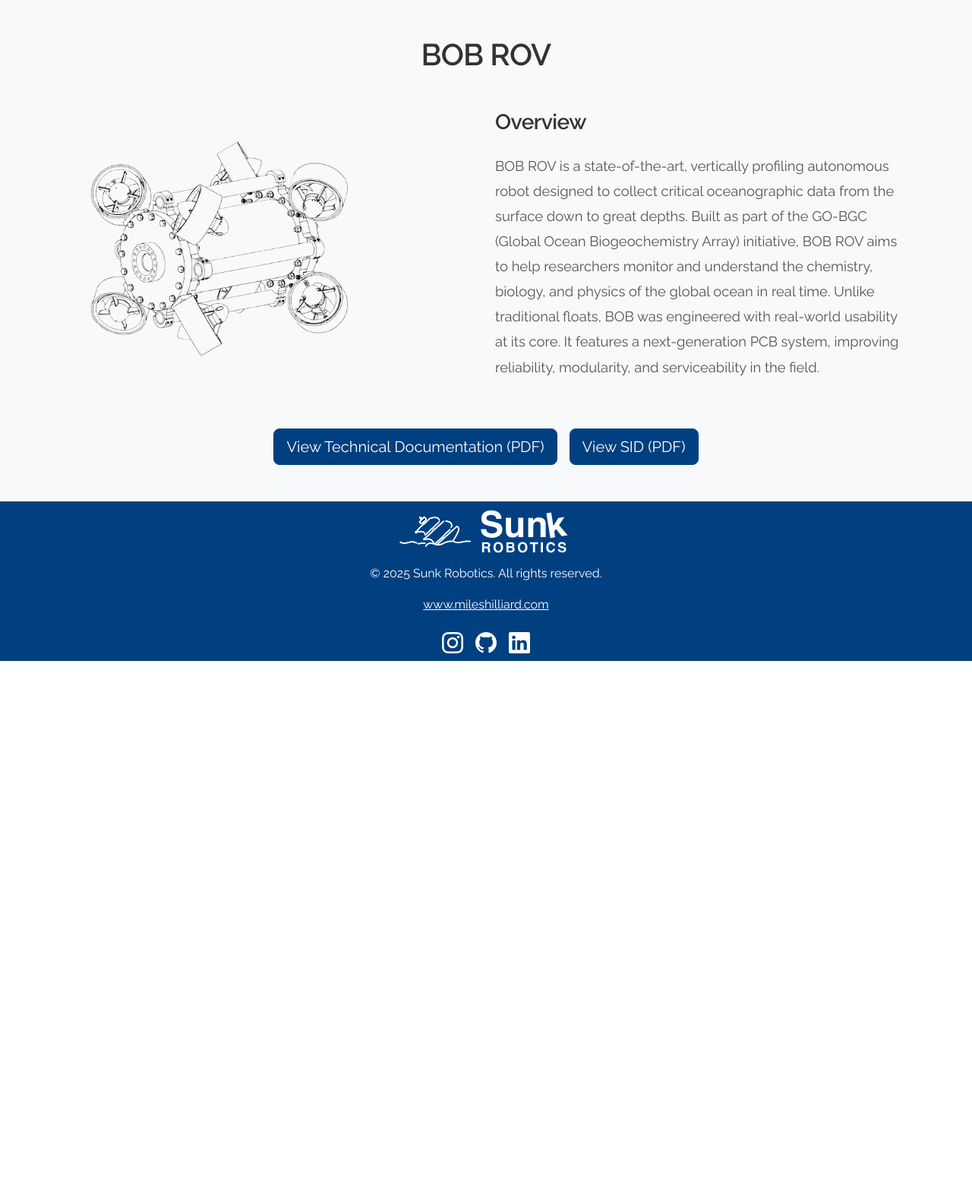
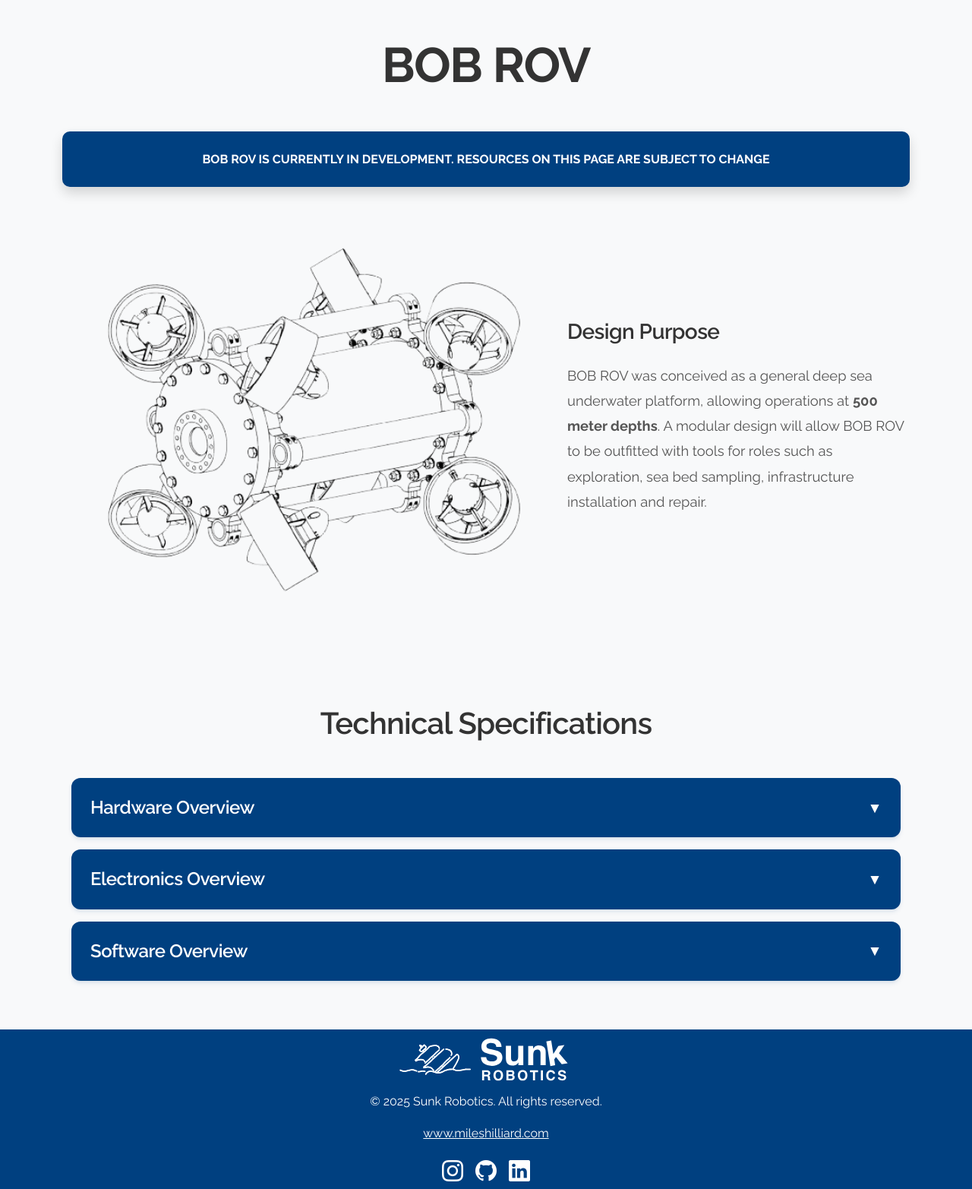
Before and after one commit to syntaxerror019/sunkrobotics, a Flask app: template src/templates/bob.html in a window 1280 px wide. Shown: the part 126-1691 px from the top of the page at 76% size. Before the commit the page ends 996 px from the top, so only its background shows below. Run offline with Flask 2, Linux system fonts and the light colour scheme; the template is opened without the code that fills it, so the values that code supplies are empty.

Commit message:
bob page

```diff
--- a/src/index.py
+++ b/src/index.py
@@ -39,9 +39,13 @@ def jona():
 def jena():
     return render_template('jena.html')
 
-@app.route('/steve')
-def steve():
-    return render_template('steve.html')
+# @app.route('/steve')
+# def steve():
+#     return render_template('steve.html')
+
+@app.route('/bob')
+def bob():
+    return render_template('bob.html')
 
 if __name__ == '__main__':
     app.run(debug=True)
--- a/src/templates/base.html
+++ b/src/templates/base.html
@@ -44,10 +44,10 @@
               Robots
             </a>
             <ul class="dropdown-menu mt-2 shadow rounded border-0" aria-labelledby="robotsDropdown">
+              <li><a class="dropdown-item" href="/bob">BOB ROV</a></li>
               <li><a class="dropdown-item" href="/jona">JONA ROV</a></li>
               <li><a class="dropdown-item" href="/jena">JENA FLOAT</a></li>
-              <li><a class="dropdown-item" href="/steve">STEVE ROV</a></li>
-              <!-- Add more robots here as needed -->
+                        <!-- Add more robots here as needed -->
             </ul>
           </li>
           <li class="nav-item h4 spacer"><a class="nav-link" href="/contact">Contact</a></li>
--- a/src/templates/bob.html
+++ b/src/templates/bob.html
@@ -5,31 +5,136 @@
 <!-- Products / Showcase Section -->
 <section id="robots" class="py-5 bg-light">
   <div class="container">
-    <h1 class="text-center mb-5">BOB ROV</h1>
+    <h1 class="display-3 fw-bold text-center mb-5">BOB ROV</h1>
 
-    <!-- Product 1 -->
+    <!-- Development Notice -->
+    <div class="row mb-5">
+      <div class="col-12">
+        <div class="text-center shadow p-4 mb-3" role="alert" style="border-radius: 10px; background-color: #004080; color: white;">
+          <strong>BOB ROV IS CURRENTLY IN DEVELOPMENT. RESOURCES ON THIS PAGE ARE SUBJECT TO CHANGE</strong>
+        </div>
+      </div>
+    </div>
+
+    <!-- Hero Image Section -->
     <div class="row align-items-center mb-5">
-      <div class="col-md-6">
-        <img src="{{ url_for('static', filename='img/bob/bob.webp') }}" class="img-fluid rounded" style="max-width: 400px;" alt="Bob ROV">
+      <div class="col-lg-7">
+        <img src="{{ url_for('static', filename='img/bob/bob.webp') }}" class="img-fluid rounded" style="width: 100%;" alt="Bob ROV">
       </div>
-      <div class="col-md-6">
-        <h3>Overview</h3>
+      <div class="col-lg-5">
+        <h3 class="mb-4">Design Purpose</h3>
         <p class="lead">
-          BOB ROV is a state-of-the-art, vertically profiling autonomous robot designed to collect critical oceanographic data from the surface down to great depths. Built as part of the GO-BGC (Global Ocean Biogeochemistry Array) initiative, BOB ROV aims to help researchers monitor and understand the chemistry, biology, and physics of the global ocean in real time. Unlike traditional floats, BOB was engineered with real-world usability at its core. It features a next-generation PCB system, improving reliability, modularity, and serviceability in the field.
+          BOB ROV was conceived as a general deep sea underwater platform, allowing operations at <strong>500 meter depths</strong>. A modular design will allow BOB ROV to be outfitted with tools for roles such as exploration, sea bed sampling, infrastructure installation and repair.
         </p>
       </div>
     </div>
 
-  <div class="d-flex justify-content-center">
-    <a href="{{ url_for('static', filename='img/jena/ds.pdf') }}" target="_blank" class="btn btn-primary btn-lg mx-2">
-      View Technical Documentation (PDF)
-    </a>
-    <a href="{{ url_for('static', filename='img/jena/sid.pdf') }}" target="_blank" class="btn btn-primary btn-lg mx-2">
-      View SID (PDF)
-    </a>
+    <!-- Technical Specifications -->
+    <div id="techSpecs">
+      <br><br><br>
+      <h1 class="text-center mb-5">Technical Specifications</h1>
+      <div class="container spec-list">
+        <div class="row">
+          <div class="col-12">
+            <div class="dropdown-section">
+              <button class="dropdown-header" aria-expanded="false" onclick="toggleDropdown(this)">
+                Hardware Overview
+                <span class="dropdown-icon">▼</span>
+              </button>
+              <div class="dropdown-content">
+                <div class="dropdown-inner">
+                  <h5>Enclosure</h5>
+                  <ul>
+                    <li>The enclosure consists of end caps bolted to flanges welded to a ⅜" thick tube with a 6" OD.</li>
+                    <li>All metal components on the ROV's exterior are made of 316 stainless steel to avoid rust and galvanic corrosion</li>
+                    <li>Each end cap is sealed using a primary face seal O-Ring and 2 secondary radial O-Ring seals</li>
+                  </ul>
+
+                  <h5>End Cap Seal</h5>
+                  <ul>
+                    <li>The face seal is compressed using sixteen ¼ 20 bolts with skewed thread lock nuts.</li>
+                    <li>The radial seals were designed using the <a href="https://www.parker.com/content/dam/Parker-com/Literature/O-Ring-Division-Literature/Parker_TechSeal_Radial-Seal-Design-Guide_TSD-5440.pdf" target="_blank">Parker Radial Seal Design Guide</a></li>
+                    <li>The face seal was designed using <a href="https://www.parker.com/content/dam/Parker-com/Literature/O-Ring-Division-Literature/ORD-5700.pdf" target="_blank">ORD 5700: Parker O-Ring Handbook</a></li>
+                    <li>The Radial O-Rings are <a href="https://www.gallagherseals.com/products/o-rings/o-rings/epdm-o-rings/as-568-epdm-parker-e0962-90.html" target="_blank">EPDM (AS-568) size 352 from Gallagher Seals</a></li>
+                    <li>The Face O-Rings are <a href="https://www.gallagherseals.com/products/o-rings/o-rings/epdm-o-rings/as-568-epdm-parker-e0962-90.html" target="_blank">EPDM (AS-568) size 354 from Gallagher Seals</a></li>
+                  </ul>
+
+                  <h5>External Frame</h5>
+                  <ul>
+                    <li>Split collars built into the flanges hold .115" thickness 1" OD tubes which serve as handles, cable channels, and mounting points</li>
+                    <li>The thrusters are bolted to their mounts using four M3 screws. These mounts are connected to the flange with two 10-24 bolts</li>
+                    <li>Curved ⅛" steel thruster housings are affixed by being sandwiched between the thrusters and their mounts</li>
+                    <li>Thruster guard design is yet to be determined but will likely feature a metal mesh</li>
+                  </ul>
+
+                  <h5>Camera Window</h5>
+                  <ul>
+                    <li>Round 10mm thickness, 50mm OD sapphire window</li>
+                    <li>The Window Face O-Ring is <a href="https://www.gallagherseals.com/products/o-rings/o-rings/epdm-o-rings/as-568-epdm-parker-e0962-90.html" target="_blank">EPDM (AS-568) size 322 from Gallagher Seals</a></li>
+                    <li>The Window Housing is connected to the front end cap using sixteen 10-24 bolts</li>
+                  </ul>
+                </div>
+              </div>
+            </div>
+
+            <div class="dropdown-section">
+              <button class="dropdown-header" aria-expanded="false" onclick="toggleDropdown(this)">
+                Electronics Overview
+                <span class="dropdown-icon">▼</span>
+              </button>
+              <div class="dropdown-content">
+                <div class="dropdown-inner">
+                  <h5>Electronics Information</h5>
+                  <ul>
+                    <li>Electronics specifications coming soon...</li>
+                  </ul>
+                </div>
+              </div>
+            </div>
+
+            <div class="dropdown-section">
+              <button class="dropdown-header" aria-expanded="false" onclick="toggleDropdown(this)">
+                Software Overview
+                <span class="dropdown-icon">▼</span>
+              </button>
+              <div class="dropdown-content">
+                <div class="dropdown-inner">
+                  <h5>Software Information</h5>
+                  <ul>
+                    <li>Software specifications coming soon...</li>
+                  </ul>
+                </div>
+              </div>
+            </div>
+
+          </div>
+        </div>
+      </div>
+    </div>
   </div>
 </section>
 
+<script>
+function toggleDropdown(button) {
+  const section = button.parentElement;
+  const content = section.querySelector('.dropdown-content');
+  const icon = button.querySelector('.dropdown-icon');
+  const isExpanded = button.getAttribute('aria-expanded') === 'true';
 
+  if (isExpanded) {
+    button.setAttribute('aria-expanded', 'false');
+    content.style.maxHeight = '0';
+    content.style.opacity = '0';
+    content.classList.remove('show');
+    icon.style.transform = 'rotate(0deg)';
+  } else {
+    button.setAttribute('aria-expanded', 'true');
+    content.style.maxHeight = content.scrollHeight + 'px';
+    content.style.opacity = '1';
+    content.classList.add('show');
+    icon.style.transform = 'rotate(180deg)';
+  }
+}
+</script>
 
 {% endblock %}
--- a/src/templates/index.html
+++ b/src/templates/index.html
@@ -79,8 +79,9 @@
       <div class="col-md-6">
         <h3>BOB ROV</h3>
         <p class="lead">
-          BOB ROV is the latest ROV prototype designed to complete deep-sea educational and experimental missions. With a completely redesigned frame, a next-generation PCB-based electronics system, and improved maneuverability, BOB ROV is built to excel in challenging underwater environments.
+          BOB ROV is the latest ROV prototype designed to complete deep-sea educational and experimental missions at depths up to 500 meters. With a completely redesigned frame, a next-generation PCB-based electronics system, and improved maneuverability, BOB ROV is built to excel in challenging underwater environments.
         </p>
+         <a href="/bob" class="btn btn-primary btn-lg">Learn More</a>
       </div>
     </div>
 
@@ -127,7 +128,6 @@
         <p class="lead">
           Version one of Sunk Robotics' competing robots. This design includes dual feed cameras along with a lightweight tether reducing drag. With 6 thrusters, it is capable of moving in 4 degrees of freedom.
         </p>
-        <a href="/steve" class="btn btn-primary btn-lg">Learn More</a>
       </div>
     </div>
   </div>
```
